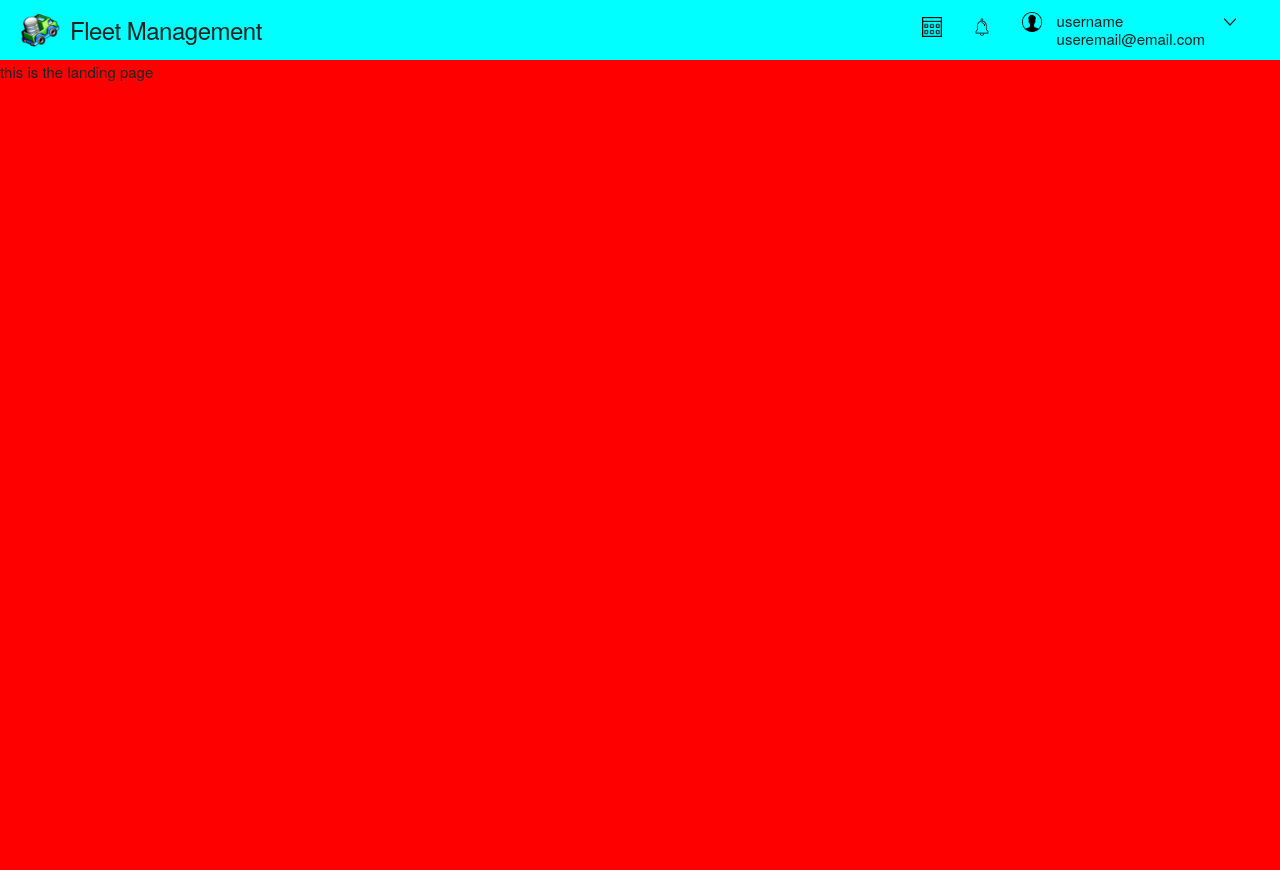
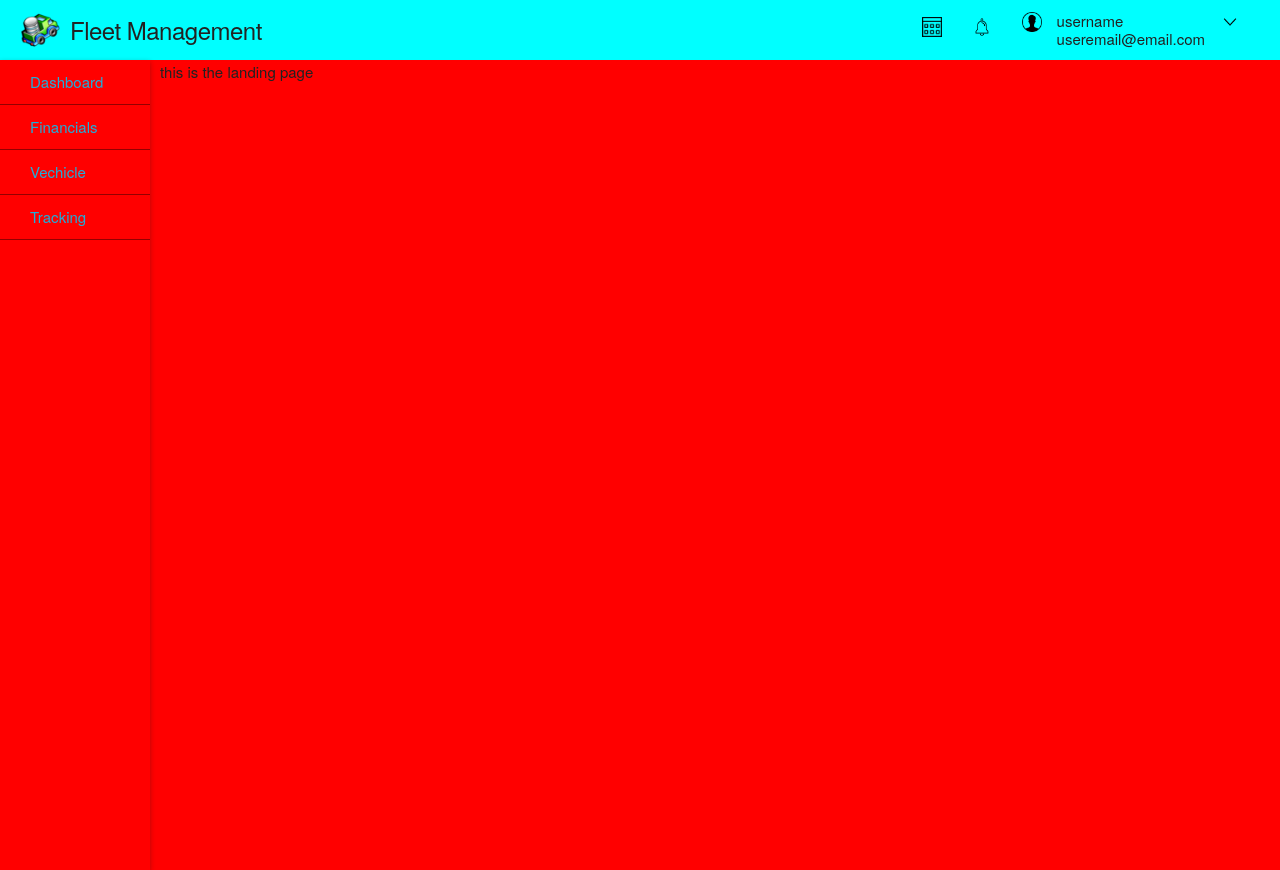
Before and after one commit to Lasavlad/FMS, a Django app: page / in a window 1280 px wide. Before the commit the page ends 81 px from the top, so only its background shows below. Run offline with Django 3.2, Linux system fonts and the light colour scheme.

Commit message:
side-nav

```diff
--- a/core/static/core/css/base.css
+++ b/core/static/core/css/base.css
@@ -39,3 +39,33 @@ nav {
 .user-profile-photo {
     padding-right: 1.5rem;
 }
+
+.admin_view {
+    display: flex;
+}
+.admin_nav_container {
+    padding-top: 1rem;
+    box-shadow: 0px 2px 5px rgba(27, 23, 23, 0.333);
+    height: 100vh;
+
+}
+.admin_nav {
+    width: 15rem;
+}
+
+.content_main {
+    padding-left: 1rem;
+}
+
+.admin_nav_item {
+    text-decoration: none;
+    position: relative;
+    padding-left: 3rem;
+    cursor: pointer;
+}
+
+.horizontal_line {
+    border-bottom: 1px solid #0000006a;
+    width: 100%;
+    margin: 1rem 0;
+}
--- a/core/templates/core/base.html
+++ b/core/templates/core/base.html
@@ -42,7 +42,36 @@
             </div>
         </nav>
     </div>
-    {% block body %}
-    {% endblock %}
+    <div class="container">
+        <div class="admin_view">
+            <div class="admin_nav_container">
+                <div class="admin_nav" >
+                    <a href="{% url 'core:dashboard' %}" class="admin_nav_item">
+                        Dashboard
+                    </a>
+                    <div class="horizontal_line"></div>
+                    <a href="" class="admin_nav_item">
+                        Financials
+                    </a>
+                    <div class="horizontal_line"></div>
+                    <a href="{% url 'core:truck-info' %}" class="admin_nav_item">
+                        Vechicle
+                    </a>
+                    <div class="horizontal_line"></div>
+
+                    <a href="" class="admin_nav_item">
+                        Tracking
+                    </a>
+                    <div class="horizontal_line"></div>
+
+                </div>
+            </div>
+            <div class="content_main">
+                {% block body %}
+                {% endblock %}
+            </div>
+        </div>
+    </div>
+
 </body>
 </html>
--- a/core/templates/core/dashboard.html
+++ b/core/templates/core/dashboard.html
@@ -3,6 +3,7 @@
 {% block style %}{% endblock %}
 
 {% block body %}
+
 <h1>Active Trips</h1>
 <ul>
     {% for trip in active_trips %}
--- a/core/urls.py
+++ b/core/urls.py
@@ -8,5 +8,8 @@ urlpatterns = [
     path('create-trip/', views.create_trip, name='create-trip'),
     path('update_trip/<int:id>/', views.update_trip, name='update-trip'),
     path('create_trip_cost/', views.create_trip_cost, name='create-trip-cost'),
-    path('update_trip/update_trip_cost/<int:id>/', views.update_trip_cost, name='update-trip-cost')
+    path('update_trip/update_trip_cost/<int:id>/', views.update_trip_cost, name='update-trip-cost'),
+    #trucks
+    path('trucks/', views.trucks_information_page, name='truck-info'),
+    path('truck_detail/<int:id>/', views.truck_detail_page, name='truck-detail')
 ]
--- a/core/views.py
+++ b/core/views.py
@@ -8,7 +8,7 @@ import datetime
 def index(request):
     return render(request, 'core/index.html')
 
-
+#dashboard
 def dashboard(request):
     active_trips = Trip.objects.filter(status='O')
     completed_trips = CompletedTrips.objects.all()
@@ -125,6 +125,7 @@ def create_trip_cost(request):
 
 
 def update_trip_cost(request, id):
+
     trip_cost_details = TripCost.objects.get(id=id)
     trip_id = trip_cost_details.trip.id
 
@@ -142,3 +143,18 @@ def update_trip_cost(request, id):
         'trip_id':trip_id
     }
     return render(request, 'core/update_trip_cost.html', context)
+
+#truck
+def trucks_information_page(request):
+    trucks = Truck.objects.all()
+    context = {
+        'trucks':trucks,
+    }
+    return render(request, 'core/truck_info/trucks.html', context)
+
+def truck_detail_page(request, id):
+    truck = Truck.objects.get(id=id)
+    context = {
+        'truck':truck
+    }
+    return render(request, 'core/truck_info/truck_detail_view.html', context)
```
Also changed, not shown: core/templates/core/truck_info/truck_detail_view.html (added, +9 -0 lines), core/templates/core/truck_info/trucks.html (added, +14 -0 lines), requirements.txt (added, +8 -0 lines), 299063_heart_icon.png (deleted), 299063_heart_icon_OxVWvnE.png (deleted), 299063_heart_icon_cc0UhCv.png (deleted), db.sqlite3, trying.py (deleted), 1 other file.
